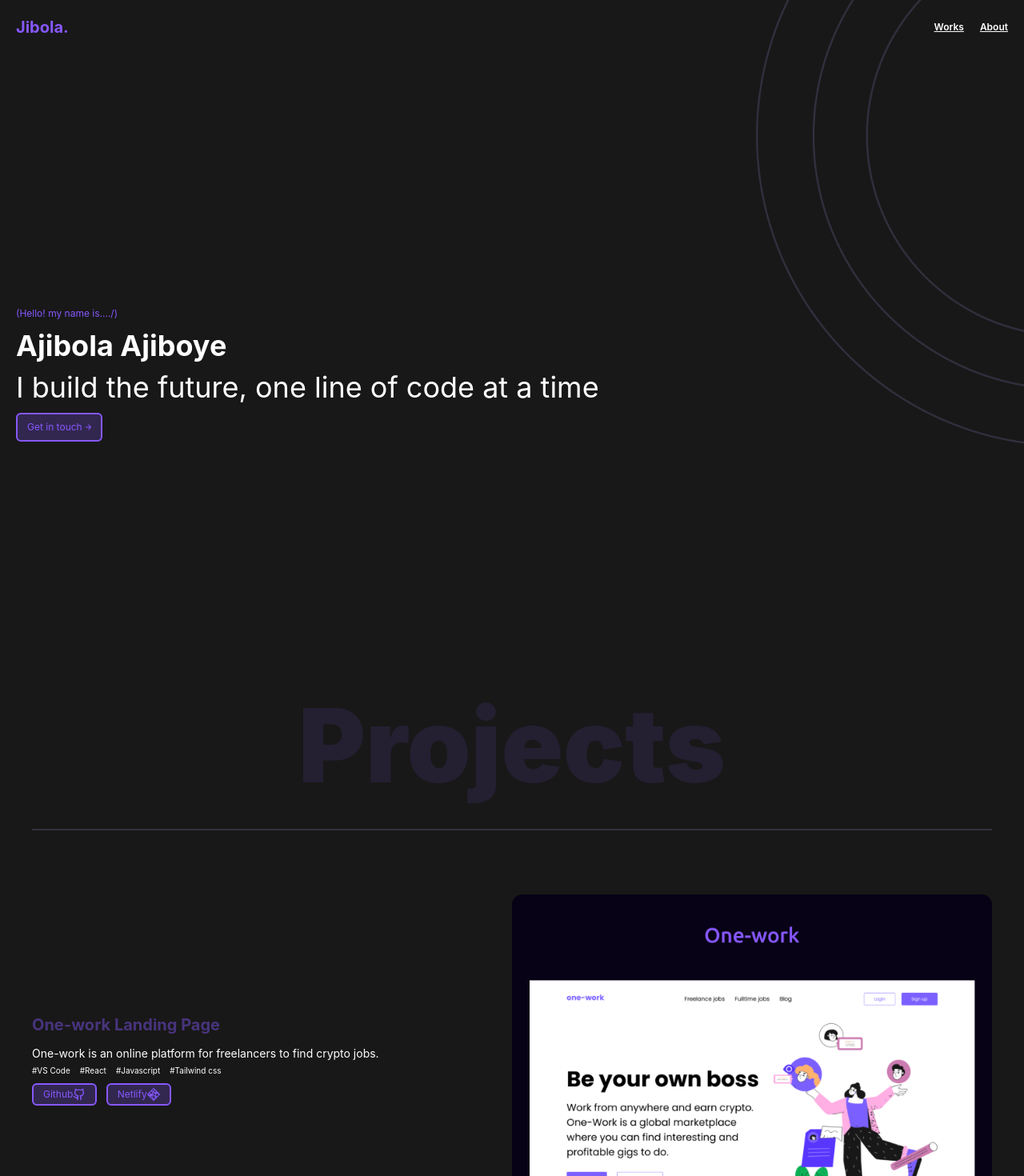
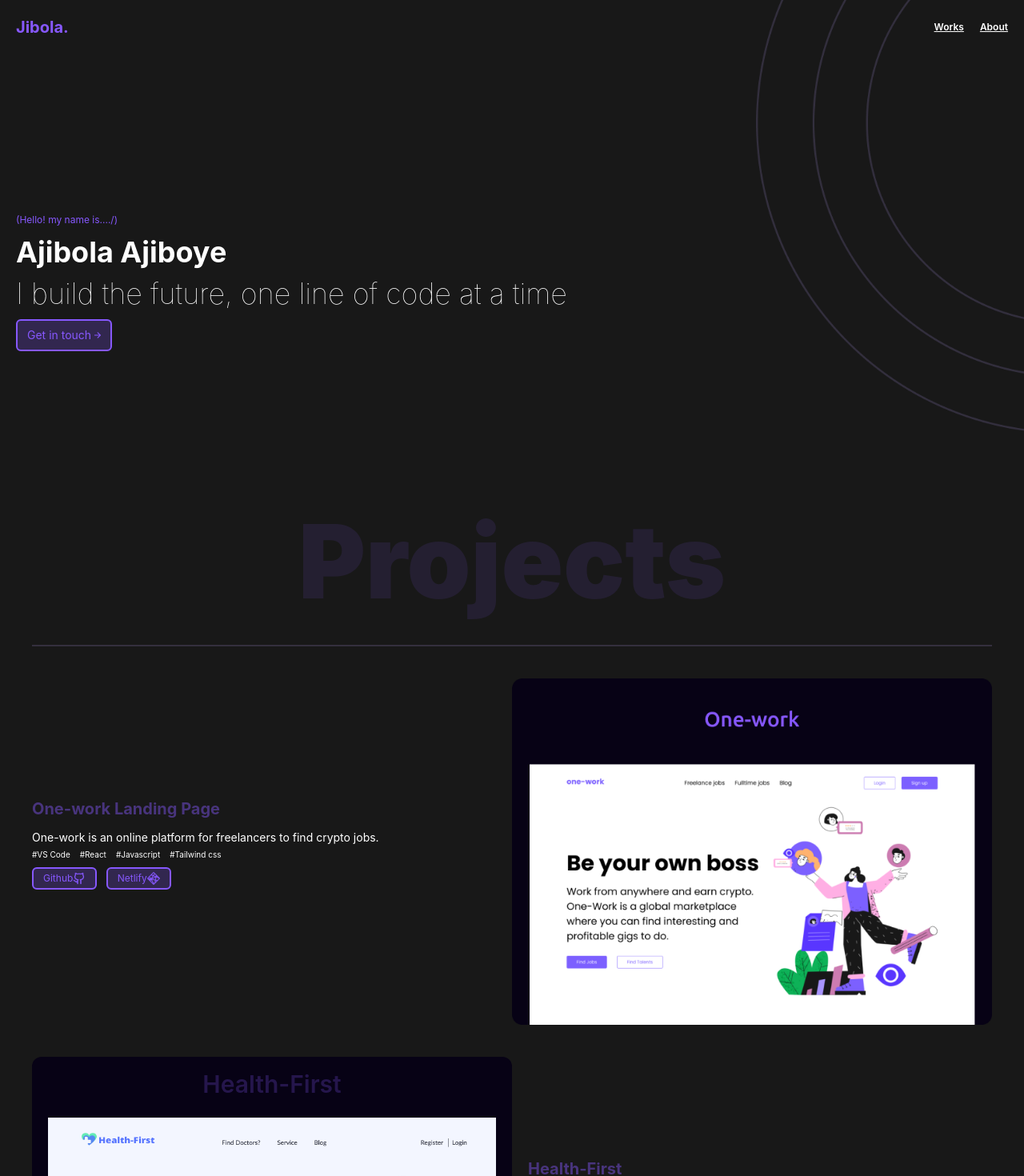
Before and after one commit to Axelrod99/my-portfolio, a React (Create React App) app: page / in a window 1280 px wide. Shown: the top 1470 px of the page at 80% size. Built offline with nearby package versions, Linux system fonts and the light colour scheme.

Commit message:
latest commmit

```diff
--- a/src/App.css
+++ b/src/App.css
@@ -35,7 +35,7 @@ body{
 }
 
 #aaa{
-  min-height: 100vh;
+  height: 100vh;
 }
 
 html{
--- a/src/App.js
+++ b/src/App.js
@@ -51,26 +51,26 @@ function App() {
       />
 
       {/* <div className="bg-[url('circle.png')] flex w-60 h-60"> */}
-      <div className='w-full flex' id='aaa'>
+      <div className='w-full flex h-fit '>
         <div className='w-full flex flex-col items-start justify-center p-5 z-[999]'>
           <p className='flex text-xs text-[#8758FF]'>(Hello! my name is..../) </p>
-          <p className='flex so:text-2xl md:text-4xl font-bold my-3 '>Ajibola Ajiboye</p>
-          <p className='text-xl md:text-4xl flex mb-3'>I build the future, one line of code at a time</p>
+          <p className='flex so:text-4xl md:text-4xl font-bold my-3 '>Ajibola Ajiboye</p>
+          <p className='text-2xl font-thin md:text-4xl flex mb-3'>I build the future, one line of code at a time</p>
+
           <div>
-            <a href='http://ajibolaajiboye99@gmail.com' className='flex gap-1 items-center text-xs text-[#8758ff] bg-[#8758ff3d] px-3 py-2 rounded-md border-2 border-[#8758FF]'>Get in touch<img className='h-2' src={Arrow}/></a>
+            <a href='http://ajibolaajiboye99@gmail.com' className='flex gap-1 items-center text-sm text-[#8758ff] bg-[#8758ff3d] px-3 py-2 rounded-md border-2 border-[#8758FF]'>Get in touch<img className='h-2' src={Arrow}/></a>
           </div>
         </div>
 
 
-
-        <img className='hidden bx:flex h-96 xl:h-[570px] lg:h-[540px] md:h-[450px] sm:h-[350px] bx:[300px] xo:h-[250px] so:h-[250px] justify-end relative left-40 bottom-20' src={circle}/>
+        <img className='hidden bx:flex h-96 xl:h-[570px] lg:h-[540px] md:h-[450px] sm:h-[350px] bx:[300px] xo:h-[250px] so:h-[250px] justify-end relative left-40 bottom-24' src={circle}/>
 
       </div>
 
       <p ref={ref} className='xo:text-5xl so:text-5xl sm:text-8xl md:text-9xl font-black text-[#8758FF70] opacity-25 flex justify-center mb-10'>Projects</p>
 
       <div className='mx-10 border-t-2 border-[#bfa6ff2a]'>
-        <div className='flex w-full my-20 flex-col md:flex-row'>
+        <div className='flex w-full my-10 flex-col md:flex-row'>
           <div className='w-full flex flex-col items-center md:items-start justify-center pb-5'>
             <p className='text-[#8758FF70] text-xl font-bold my-2'>One-work Landing Page</p>
             <p className='text-sm my-1'>One-work is an online platform for freelancers to find crypto jobs.</p>
@@ -94,7 +94,7 @@ function App() {
 
 
       <div className=' mx-10'>
-        <div className='flex w-full my-20 flex-col-reverse md:flex-row'>
+        <div className='flex w-full my-10 flex-col-reverse md:flex-row'>
           <div className='w-full bg-[#070215] rounded-xl px-5'>
             <div className='flex justify-center relative top-4'>
               <p className='text-md lg:text-2xl xl:text-3xl font-semibold text-[#8758ff3d]'>Health-First</p>
--- a/src/component/Header/index.js
+++ b/src/component/Header/index.js
@@ -7,8 +7,8 @@ export default function Header({onSignin, onClick, onAbout}) {
       <p className='font-bold text-[#8758FF] text-xl'>Jibola.</p>
 
       <div className='gap-5 font-semibold text-xs hidden sm:flex'>
-        <button onClick={onClick} className='underline'>Works</button>
-        <button onClick={onAbout} className='underline'>About</button>
+        <button onClick={onClick} className='underline z-[999]'>Works</button>
+        <button onClick={onAbout} className='underline z-[999]'>About</button>
       </div>
 
       {/* <button
```
